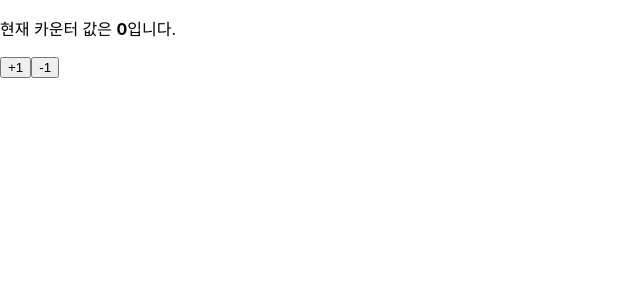
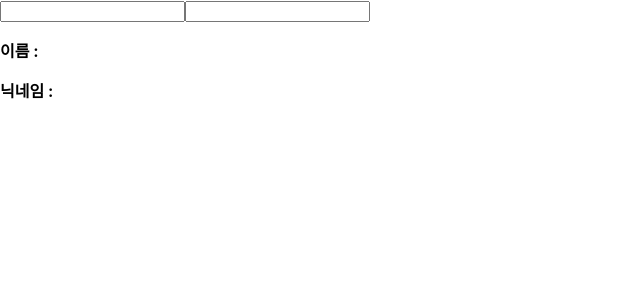
Before and after one commit to develup8/react_lv1, a React (Create React App) app in the folder hooks-tutorial/: page / in a window 1280 px wide. Shown: the top 300 px of the page, without its empty margins (0-640 px from the left). Built offline with nearby package versions, Linux system fonts and the light colour scheme.

Commit message:
하나의 useState 함수는 하나의 상태 값만 관리할 수 있다. 여러개 관리해야 한다면 useState를 여러번 사용하면 된다.

```diff
--- a/hooks-tutorial/src/App.js
+++ b/hooks-tutorial/src/App.js
@@ -1,8 +1,8 @@
 import React from 'react';
-import Counter from './Counter';
+import Info from './Info';
 
 const App = () => {
-  return <Counter />;
+  return <Info />;
 }
 
 export default App;
--- /dev/null
+++ b/hooks-tutorial/src/Info.js
@@ -0,0 +1,33 @@
+import React, { useState } from 'react';
+
+const Info = () => {
+    const [name, setName] = useState('');
+    const [nickname, setNickname] = useState('');
+
+    const onChanngeName = e => {
+        setName(e.target.value);
+    };
+
+    const onChangeNickname = e => {
+        setNickname(e.target.value);
+    };
+
+    return (
+        <div>
+            <div>
+                <input value={name} onChange={onChanngeName}/>
+                <input value={nickname} onChange={onChangeNickname}/>
+            </div>
+            <div>
+                <p>
+                    <strong>이름 : </strong> {name}
+                </p>
+                <p>
+                    <strong>닉네임 : </strong> {nickname}
+                </p>
+            </div>
+        </div>
+    )
+}
+
+export default Info;
```
